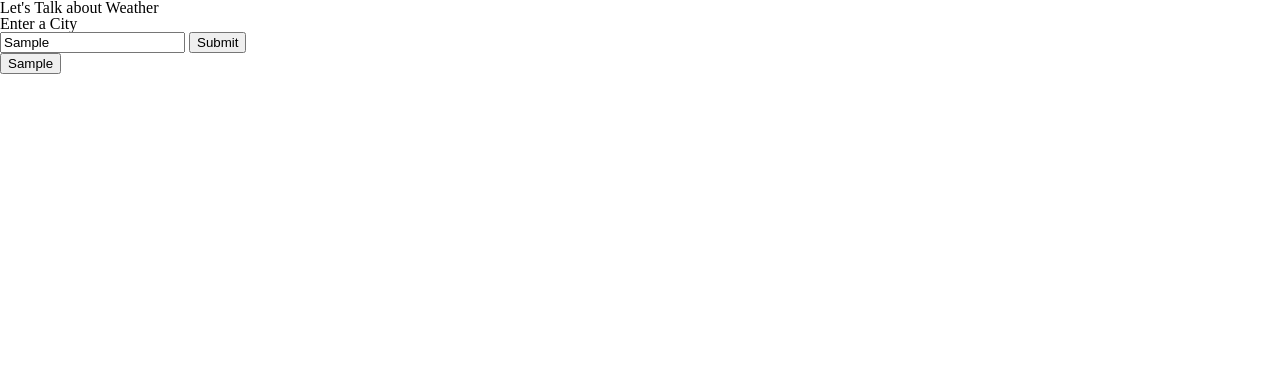
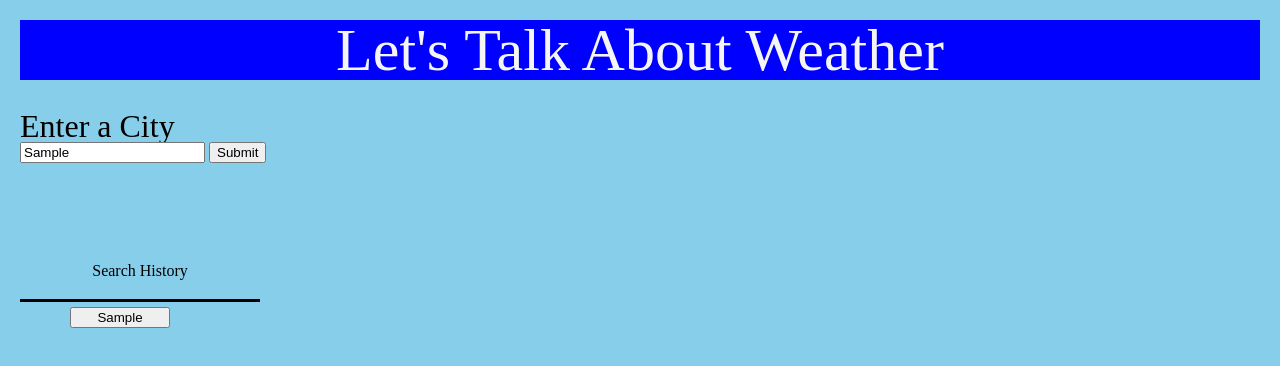
Before and after one commit to jreeve65/Weather-Dashboard, a plain HTML site: page index.html in a window 1280 px wide. Both pictures are taken after typing "Sample" into the empty fields and a click on the button "Submit". Drawn offline with Linux system fonts and the light colour scheme; no server answers.

Commit message:
added some basic styling for the header and search history section

```diff
--- a/assets/css/stylesheet.css
+++ b/assets/css/stylesheet.css
@@ -0,0 +1,39 @@
+body{
+    margin: 20px;
+    padding: auto;
+    background-color: skyblue;
+}
+header h1{
+    font-size: 60px;
+}
+header{
+    text-align: center;
+    background-color: blue;
+    color: whitesmoke;
+    margin-bottom: 30px;
+}
+label h3{
+    font-size: xx-large;
+}
+.search-history-title{
+    width: 200px;
+    margin-top: 80px;
+    text-align: center;
+    border-bottom: solid black;
+    padding: 20px
+}
+.search-history{
+    width: 200px;
+    display: flex;
+    flex-direction: column;
+    align-items: center;
+
+
+}
+.search-history h1{
+    font-size: x-large;
+}
+.historybtn{
+    width: 100px;
+    margin:5px;
+}
--- a/index.html
+++ b/index.html
@@ -1,5 +1,6 @@
 <!DOCTYPE html>
 <html lang="en">
+
 <head>
     <meta charset="UTF-8">
     <meta name="viewport" content="width=device-width, initial-scale=1.0">
@@ -7,14 +8,22 @@
     <link rel="stylesheet" href="./assets/css/reset.css">
     <link rel="stylesheet" href="./assets/css/stylesheet.css">
 </head>
+
 <body>
-    <header><h1>Let's Talk about Weather</h1></header>
-    <label for="search-bar"><h3>Enter a City</h3></label>
+    <header>
+        <h1>Let's Talk About Weather</h1>
+    </header>
+    <label for="search-bar">
+        <h3>Enter a City</h3>
+    </label>
     <input type="text" id="searchInput">
     <button type="submit" id="searchButton">Submit</button>
+    <section class="search-history-title"><h1>Search History</h1></section>
     <div class="search-history" id="buttons"></div>
-    <div id="container"></div>
+
+    <div id="container" class="current-weather"></div>
     <div id="forcast"></div>
     <script src="./assets/js/script.js"></script>
 </body>
+
 </html>
```
